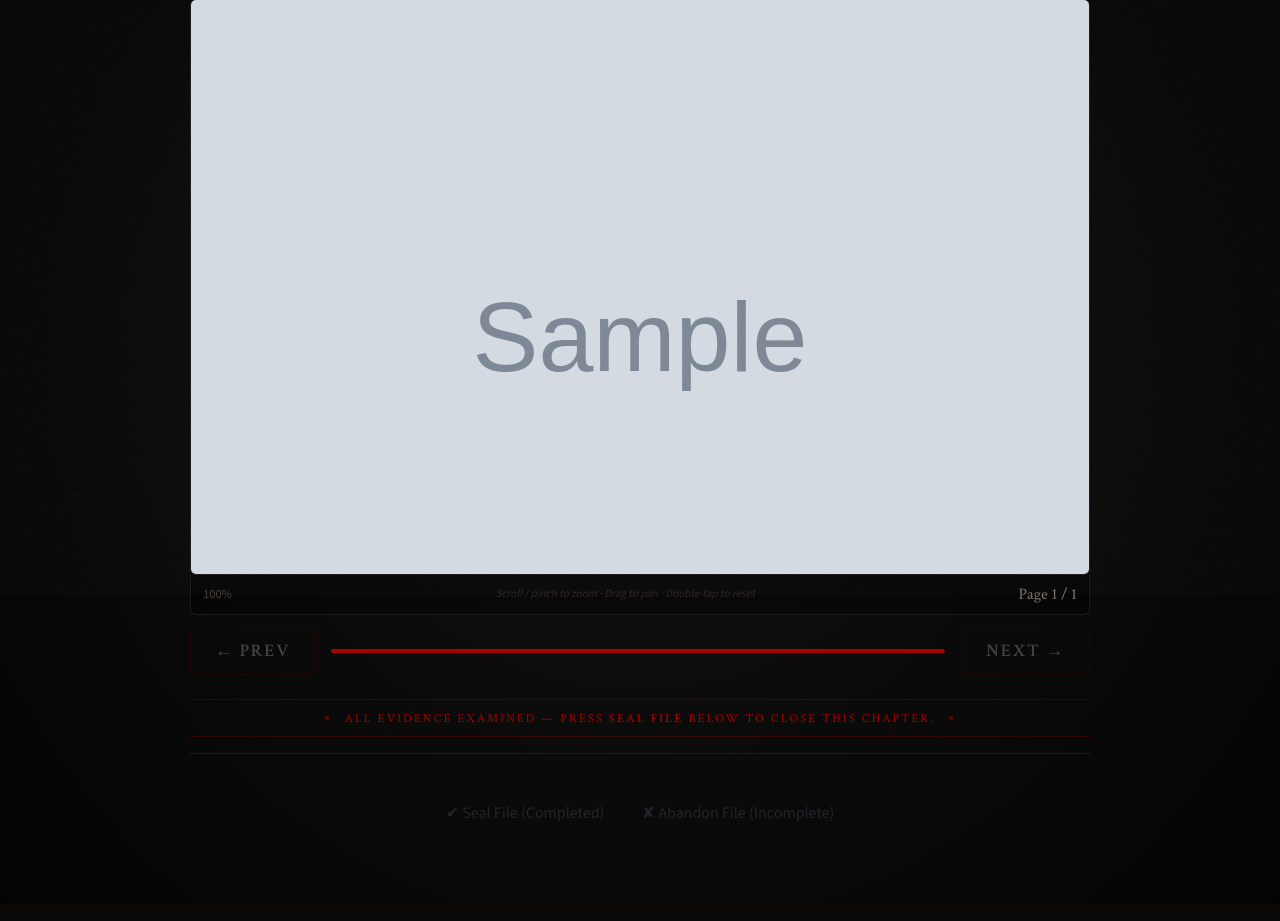
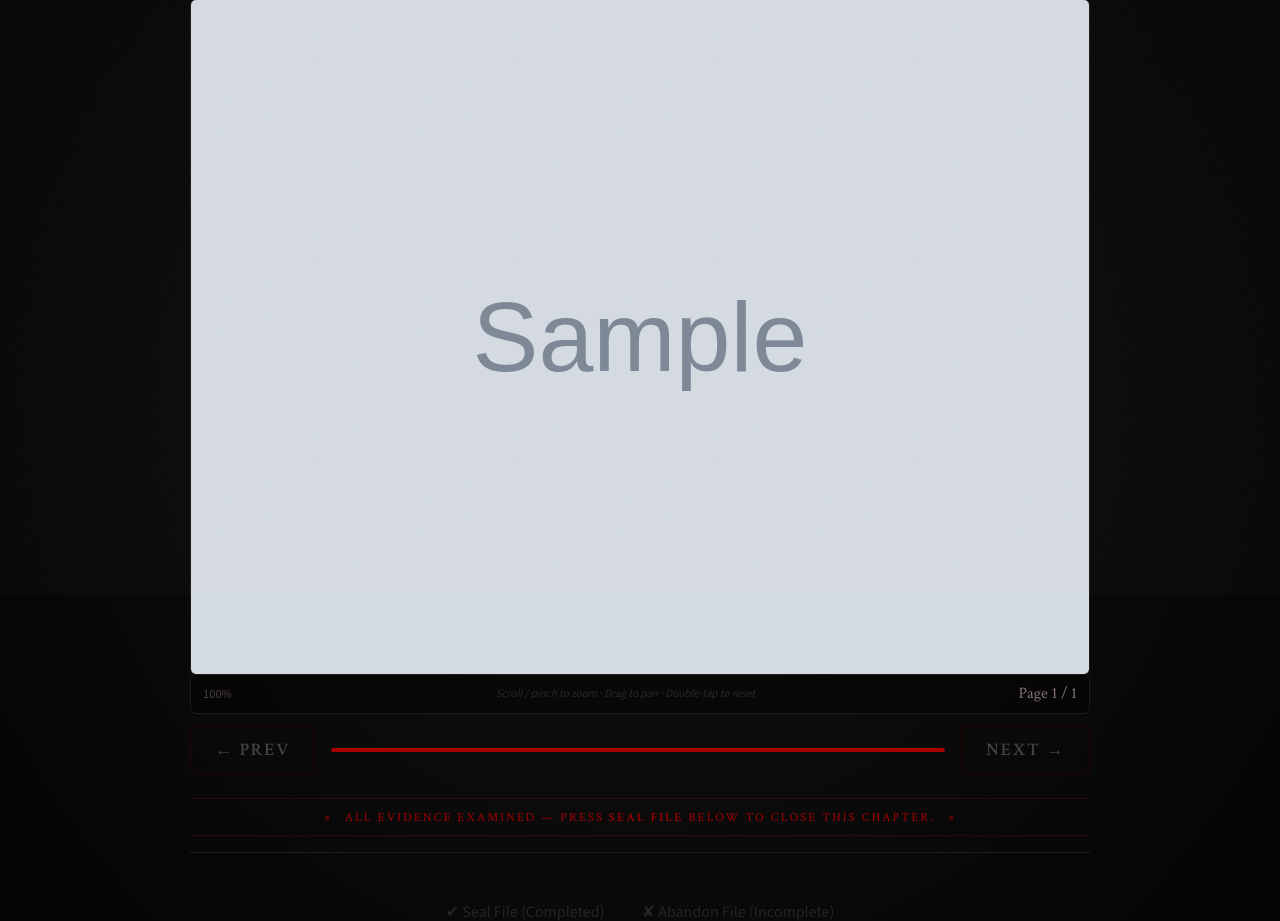
Before and after one commit to Navaneeth433/Murdermystery, a Flask app: template templates/content.html in a window 1280 px wide. Shown: the part 206-1127 px from the top of the page. Before the commit the page ends 1027 px from the top, so only its background shows below. Run offline with Flask 3, Linux system fonts and the light colour scheme; tables that the repository leaves empty hold one stand-in row (values such as "Sample post"); the template is opened without the code that fills it: values that come from a table or form of the project are taken from there, most other values are stand-ins (such as "Sample title", 1, 10 or a date in 2020); grey boxes marked "Sample" are stand-in pictures.

Commit message:
fix: viewer touch-action/touchstart blocking all gestures, image clipping at scale=1

```diff
--- a/templates/content.html
+++ b/templates/content.html
@@ -68,13 +68,13 @@
     position: relative;
     width: 100%;
     max-width: 900px;
-    height: 72vh;
     background: #000;
     border: 1px solid var(--border-subtle);
     border-radius: 6px;
     overflow: hidden;
-    touch-action: none;
-    /* we handle all gestures ourselves */
+    /* touch-action set dynamically by JS:
+       pan-y at scale=1 (allows page scroll), none when zoomed */
+    touch-action: pan-y;
     cursor: default;
     user-select: none;
     -webkit-user-select: none;
@@ -82,19 +82,16 @@
 
   .cv-panel {
     display: none;
-    position: absolute;
-    inset: 0;
+    width: 100%;
   }
 
   .cv-panel.active {
     display: block;
   }
 
-  /* transform canvas: translate+scale applied here by JS */
+  /* Canvas: normal flow so the image height determines viewport height */
   .cv-canvas {
-    position: absolute;
-    top: 0;
-    left: 0;
+    display: block;
     width: 100%;
     transform-origin: 0 0;
     will-change: transform;
@@ -106,7 +103,6 @@
     height: auto;
     -webkit-user-drag: none;
     pointer-events: none;
-    /* let viewport receive all pointer events */
   }
 
   /* ── Toolbar ── */
@@ -586,17 +582,19 @@
       if (c) c.style.transform = "translate(" + panX.toFixed(1) + "px," + panY.toFixed(1) + "px) scale(" + scale + ")";
       if (zoomLabel) zoomLabel.textContent = Math.round(scale * 100) + "%";
       viewport.style.cursor = (scale > 1) ? "grab" : "default";
+      /* Allow page scroll at scale=1; lock to JS handling when zoomed */
+      viewport.style.touchAction = scale > 1 ? "none" : "pan-y";
     }
 
     /* ── Clamp pan inside viewport ── */
     function clampPan() {
-      if (scale <= 1) { panX = 0; panY = 0; return; }
       var vw = viewport.offsetWidth;
       var vh = viewport.offsetHeight;
-      var c = currentCanvas();
-      var canvasH = c ? c.offsetHeight : vh;
+      /* viewport height = natural canvas height (normal-flow canvas).
+         Allow vertical pan even at scale=1 for tall images. */
       panX = Math.min(0, Math.max(vw - vw * scale, panX));
-      panY = Math.min(0, Math.max(vh - canvasH * scale, panY));
+      panY = Math.min(0, Math.max(vh - vh * scale, panY));
+      if (scale <= 1) panX = 0; /* image always fills width, so no horizontal pan */
     }
 
     /* ── Zoom at viewport-relative point (cx, cy) ── */
@@ -713,11 +711,13 @@
     }
 
     viewport.addEventListener("touchstart", function (e) {
-      e.preventDefault();
+      /* DO NOT call preventDefault here — that blocked all touch interactions.
+         We selectively prevent default in touchmove instead. */
       var rect = viewport.getBoundingClientRect();
       if (e.touches.length === 1) {
         touch = { type: "pan", x: e.touches[0].clientX, y: e.touches[0].clientY, px: panX, py: panY };
       } else if (e.touches.length === 2) {
+        e.preventDefault(); /* suppress browser pinch on the pinch START gesture */
         touch = {
           type: "pinch",
           dist: touchDist(e.touches),
@@ -728,8 +728,12 @@
     }, { passive: false });
 
     viewport.addEventListener("touchmove", function (e) {
-      e.preventDefault();
       if (!touch) return;
+      /* Prevent default ONLY for pinch (always) or single-finger pan while zoomed.
+         At scale=1 with one finger: let the page scroll naturally. */
+      if (e.touches.length >= 2 || (scale > 1 && e.touches.length === 1)) {
+        e.preventDefault();
+      }
       var rect = viewport.getBoundingClientRect();
       if (e.touches.length === 2 && touch.type === "pinch") {
         var d = touchDist(e.touches);
```
